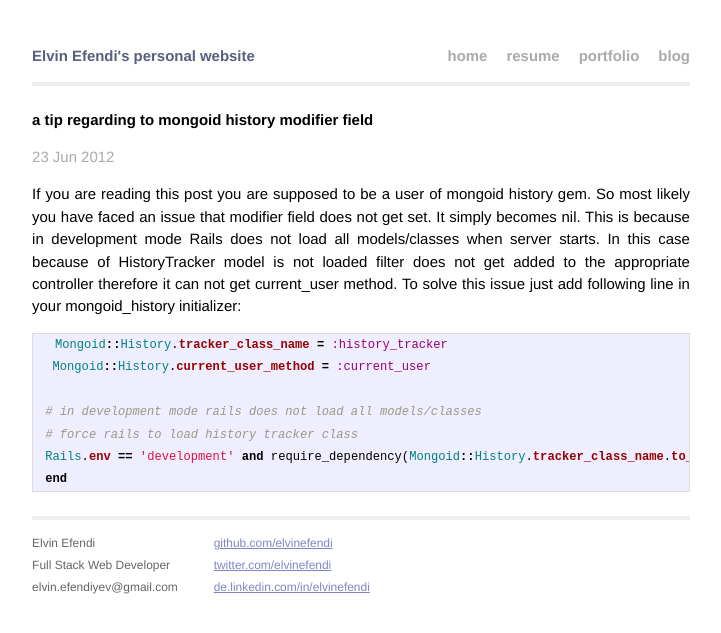
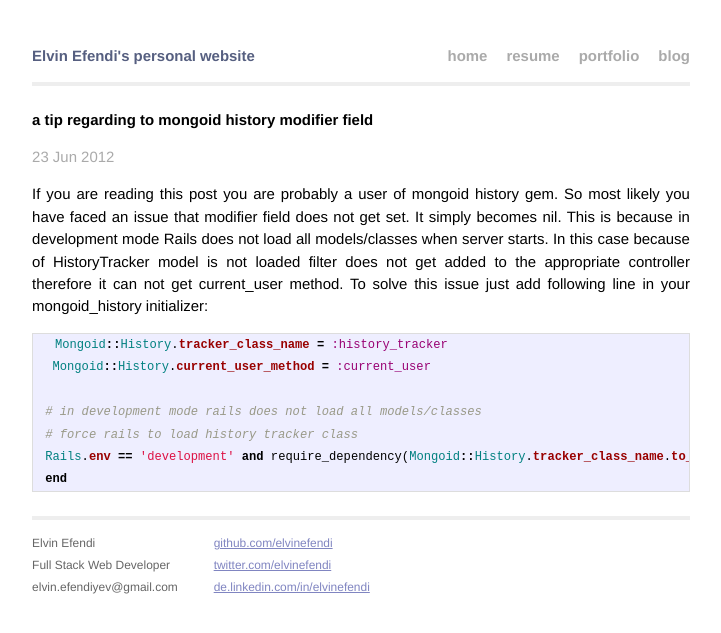
Before and after one commit to ElvinEfendi/elvinefendi.github.io, a Jekyll site: the page built from _posts/2012-06-23-a-tip-regarding-to-mongoid-history-modifier-field.markdown, in a window 1280 px wide. Shown: the top 633 px of the page, without its empty margins (279-1000 px from the left). Built offline with Jekyll 4.4.1, drawn with Linux system fonts in a browser that asks for light colours; Markdown is read by kramdown in place of the engine named in the settings.

Commit message:
typo fix

```diff
--- a/_posts/2012-06-23-a-tip-regarding-to-mongoid-history-modifier-field.markdown
+++ b/_posts/2012-06-23-a-tip-regarding-to-mongoid-history-modifier-field.markdown
@@ -5,7 +5,7 @@ date:   2012-06-23 16:35
 tags: [mongoid history, mongoid, rails, modifier field does not get set]
 ---
 
-If you are reading this post you are supposed to be a user of mongoid history gem. So most likely you have faced an issue
+If you are reading this post you are probably a user of mongoid history gem. So most likely you have faced an issue
 that modifier field does not get set. It simply becomes nil. This is because in development mode Rails does not load
 all models/classes when server starts. In this case because of HistoryTracker model is not loaded filter does not get added to the
 appropriate controller therefore it can not get current_user method. To solve this issue just add following line in your
```
